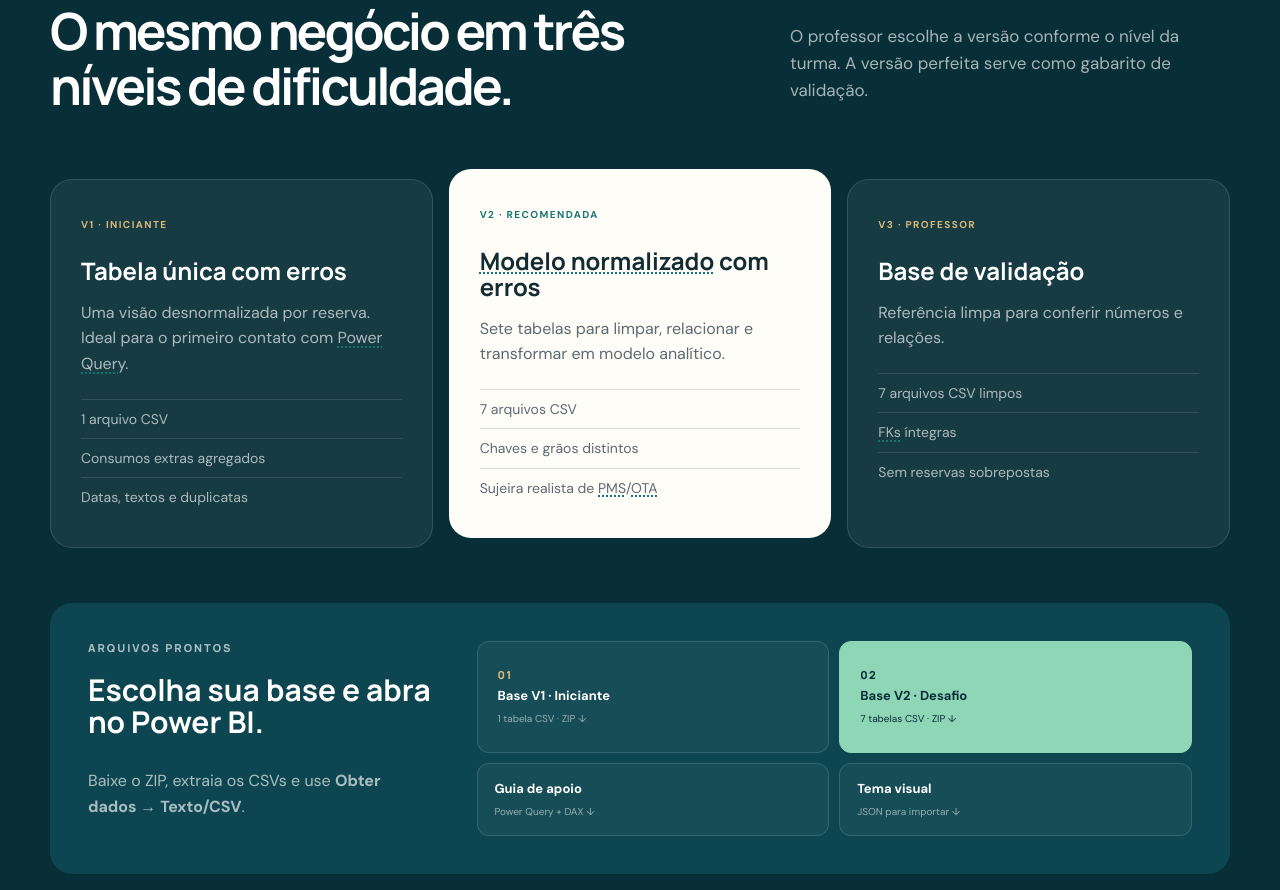
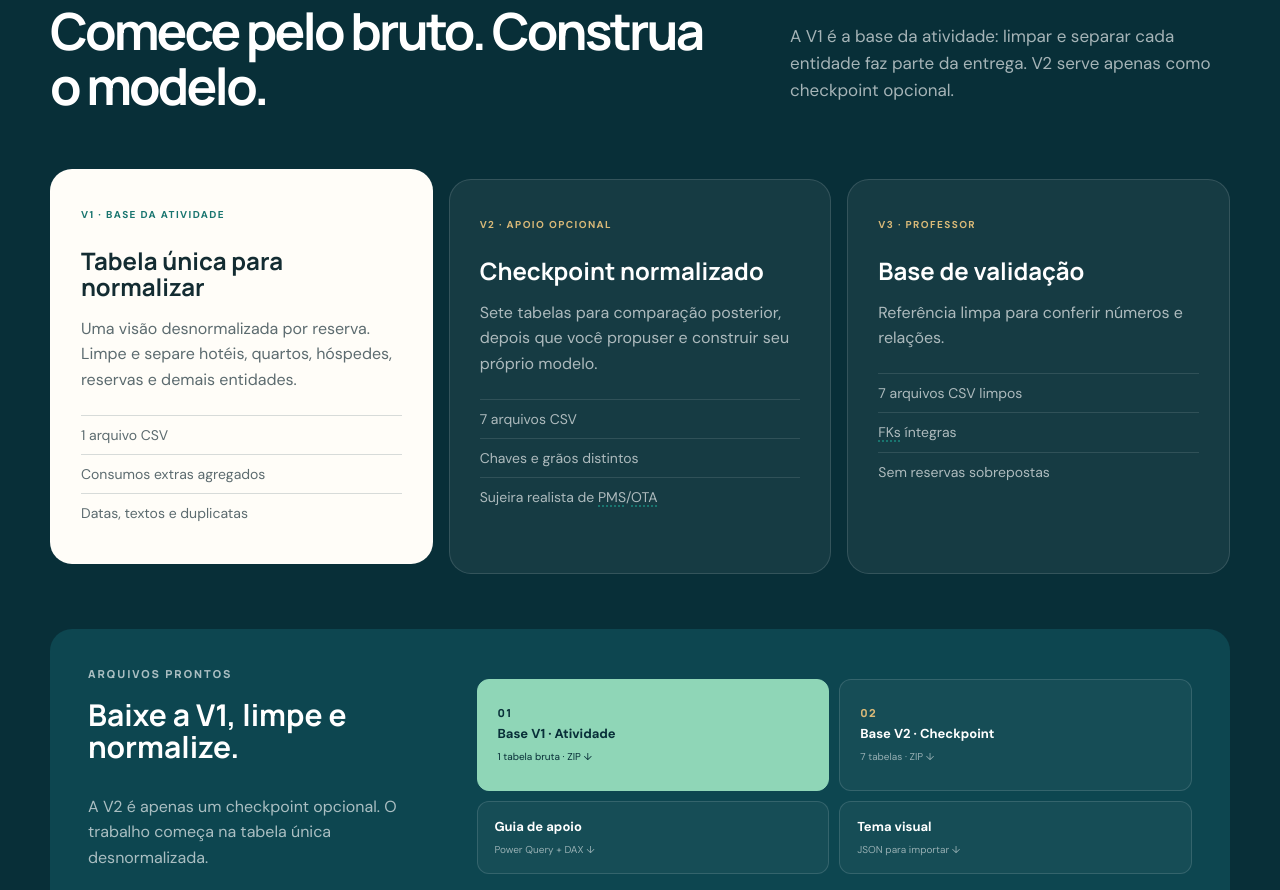
Before and after one commit to profmv/kit-horizonte-hoteis, a plain HTML site: page docs/index.html in a window 1280 px wide. Shown: the part 1564-2454 px from the top of the page. Drawn offline with Linux system fonts and the light colour scheme.

Commit message:
Prioriza base desnormalizada na atividade

```diff
--- a/docs/index.html
+++ b/docs/index.html
@@ -48,12 +48,12 @@
         <p class="hero-copy">Baixe os CSVs prontos. Limpe, modele e transforme dois anos de operação em um dashboard executivo.</p>
         <div class="hero-actions">
           <a class="button primary" href="#missao">Começar o desafio</a>
-          <a class="button ghost" href="downloads/base-v2-desafio.zip" download>Baixar dados V2 <span>↓</span></a>
+          <a class="button ghost" href="downloads/base-v1-iniciante.zip" download>Baixar base bruta V1 <span>↓</span></a>
         </div>
         <dl class="hero-stats" aria-label="Resumo do desafio">
           <div><dt>10</dt><dd>hotéis</dd></div>
           <div><dt>24</dt><dd>meses</dd></div>
-          <div><dt>7</dt><dd>tabelas</dd></div>
+          <div><dt>1</dt><dd>tabela bruta</dd></div>
           <div><dt>1</dt><dd>dashboard final</dd></div>
         </dl>
       </div>
@@ -97,24 +97,24 @@
       <div class="wrap">
         <p class="eyebrow sand">02 · O QUE VOCÊ RECEBE</p>
         <div class="section-title-row">
-          <h2>O mesmo negócio em três níveis de dificuldade.</h2>
-          <p>O professor escolhe a versão conforme o nível da turma. A versão perfeita serve como gabarito de validação.</p>
+          <h2>Comece pelo bruto. Construa o modelo.</h2>
+          <p>A V1 é a base da atividade: limpar e separar cada entidade faz parte da entrega. V2 serve apenas como checkpoint opcional.</p>
         </div>
         <div class="version-grid">
-          <article class="version-card">
-            <span class="version-tag">V1 · INICIANTE</span>
-            <h3>Tabela única com erros</h3>
-            <p>Uma visão desnormalizada por reserva. Ideal para o primeiro contato com Power Query.</p>
+          <article class="version-card recommended">
+            <span class="version-tag">V1 · BASE DA ATIVIDADE</span>
+            <h3>Tabela única para normalizar</h3>
+            <p>Uma visão desnormalizada por reserva. Limpe e separe hotéis, quartos, hóspedes, reservas e demais entidades.</p>
             <ul>
               <li>1 arquivo CSV</li>
               <li>Consumos extras agregados</li>
               <li>Datas, textos e duplicatas</li>
             </ul>
           </article>
-          <article class="version-card recommended">
-            <span class="version-tag">V2 · RECOMENDADA</span>
-            <h3>Modelo normalizado com erros</h3>
-            <p>Sete tabelas para limpar, relacionar e transformar em modelo analítico.</p>
+          <article class="version-card">
+            <span class="version-tag">V2 · APOIO OPCIONAL</span>
+            <h3>Checkpoint normalizado</h3>
+            <p>Sete tabelas para comparação posterior, depois que você propuser e construir seu próprio modelo.</p>
             <ul>
               <li>7 arquivos CSV</li>
               <li>Chaves e grãos distintos</li>
@@ -136,12 +136,12 @@
         <div class="download-panel student-downloads">
           <div>
             <p class="eyebrow">ARQUIVOS PRONTOS</p>
-            <h3>Escolha sua base e abra no Power BI.</h3>
-            <p>Baixe o ZIP, extraia os CSVs e use <strong>Obter dados → Texto/CSV</strong>.</p>
+            <h3>Baixe a V1, limpe e normalize.</h3>
+            <p>A V2 é apenas um checkpoint opcional. O trabalho começa na tabela única desnormalizada.</p>
           </div>
           <div class="download-links primary-downloads">
-            <a class="download-main" href="downloads/base-v1-iniciante.zip" download><b>01</b><strong>Base V1 · Iniciante</strong><span>1 tabela CSV · ZIP ↓</span></a>
-            <a class="download-main recommended-download" href="downloads/base-v2-desafio.zip" download><b>02</b><strong>Base V2 · Desafio</strong><span>7 tabelas CSV · ZIP ↓</span></a>
+            <a class="download-main recommended-download" href="downloads/base-v1-iniciante.zip" download><b>01</b><strong>Base V1 · Atividade</strong><span>1 tabela bruta · ZIP ↓</span></a>
+            <a class="download-main" href="downloads/base-v2-desafio.zip" download><b>02</b><strong>Base V2 · Checkpoint</strong><span>7 tabelas · ZIP ↓</span></a>
             <a href="downloads/DICAS_POWERBI.md" download><strong>Guia de apoio</strong><span>Power Query + DAX ↓</span></a>
             <a href="assets/tema-horizonte.json" download><strong>Tema visual</strong><span>JSON para importar ↓</span></a>
           </div>
```
Also changed, not shown: 3 other files.
